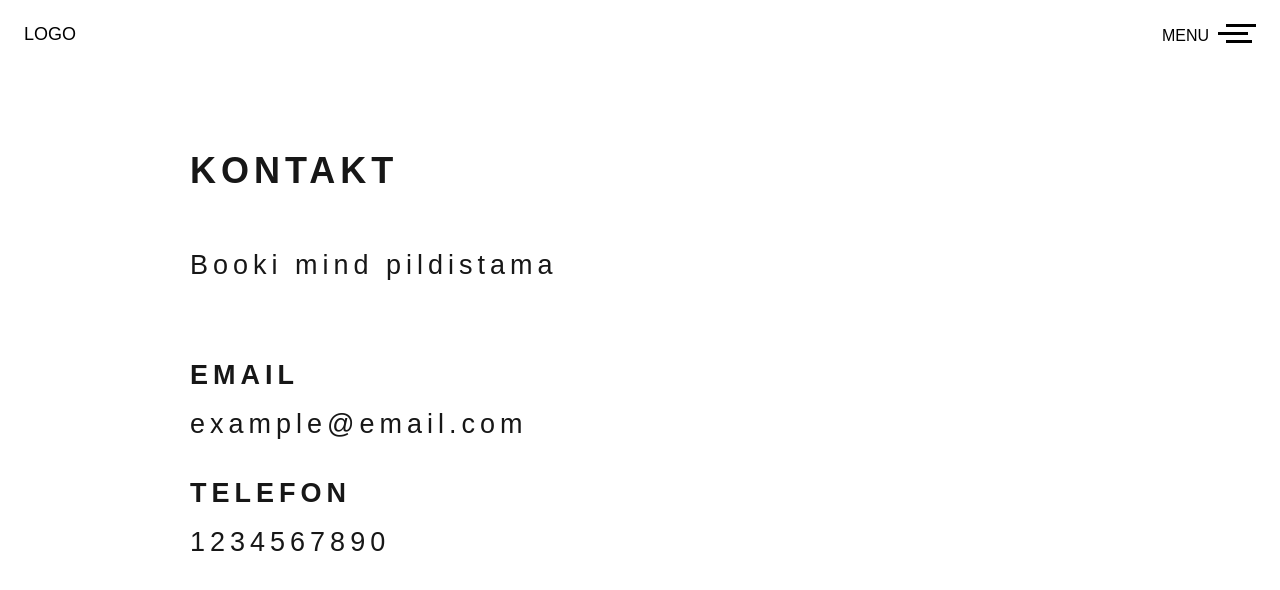
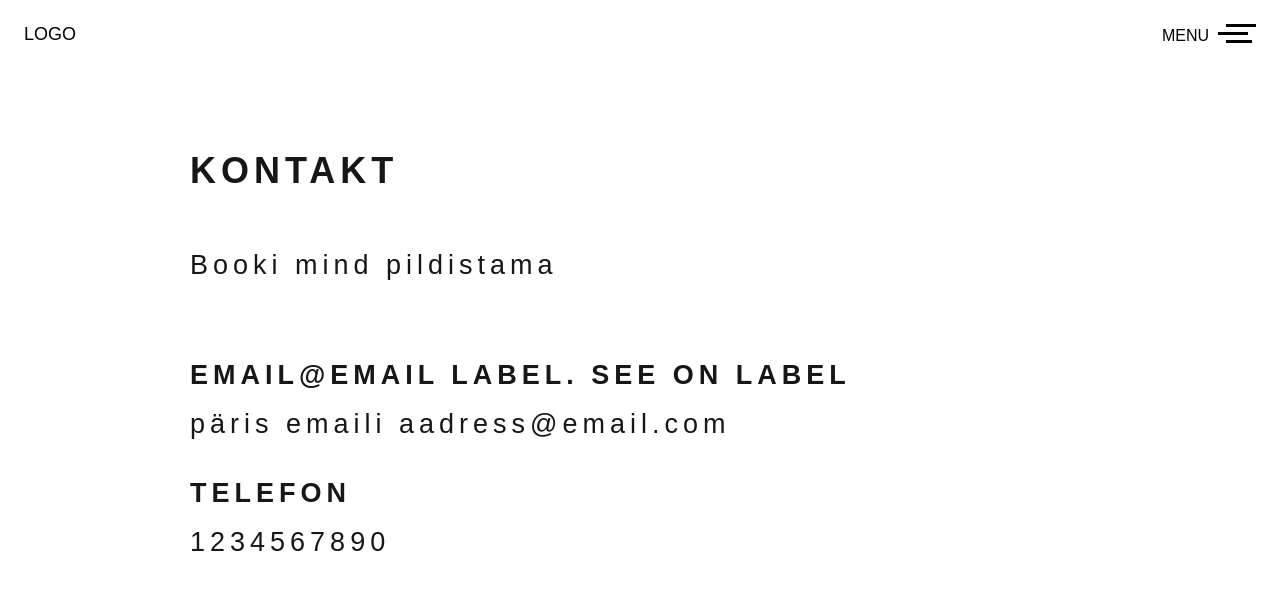
Before and after one commit to palmwebsite/photoFashion, a Next.js app: page /kontakt in a window 1280 px wide. Shown: the top 590 px of the page. Built offline with nearby package versions, Linux system fonts and the light colour scheme.

Commit message:
madise esimene kommit

```diff
--- a/src/app/kontakt/conf.ts
+++ b/src/app/kontakt/conf.ts
@@ -2,6 +2,6 @@ import { IListItem } from "../components/layouts/List";
 import trans from "./texts.et.json";
 
 export const CONTACTS: IListItem[] = [
-  { label: trans.email, value: "example@email.com" },
+  { label: trans.email, value: "päris emaili aadress@email.com" },
   { label: trans.phone, value: "1234567890" },
 ];
--- a/src/app/kontakt/texts.et.json
+++ b/src/app/kontakt/texts.et.json
@@ -1,6 +1,6 @@
 {
   "title": "Kontakt",
   "description": "Booki mind pildistama",
-  "email": "email",
+  "email": "email@email label. see on label",
   "phone": "telefon"
 }
--- a/src/app/minust/texts.et.json
+++ b/src/app/minust/texts.et.json
@@ -1,6 +1,6 @@
 {
   "title": "Minu elulugu",
-  "description": "Minu kirjeldus. Lorem ipsum. Dios mio, ikka sigacool näen välja küll. Ise ka ei usu. ",
+  "description": "Minu kirjeldus. Lorem ipsum. Halleluuja. Dios mio, ikka sigacool näen välja küll. Ise ka ei usu. ",
   "p1": "Esimene lõik. Efficiently morph customer directed internal or organic sources before multidisciplinary users. Credibly disseminate resource maximizing human capital before revolutionary e-services. Collaboratively parallel task resource-leveling markets after professional data. Professionally streamline user-centric benefits without scalable strategic theme areas. Interactively develop backward-compatible expertise through high-payoff supply chains.",
   "p2": "Teine lõik. Efficiently morph customer directed internal or organic sources before multidisciplinary users. Credibly disseminate resource maximizing human capital before revolutionary e-services. Collaboratively parallel task resource-leveling markets after professional data. Professionally streamline user-centric benefits without scalable strategic theme areas. Interactively develop backward-compatible expertise through high-payoff supply chains."
 }
--- a/src/app/page.tsx
+++ b/src/app/page.tsx
@@ -4,6 +4,7 @@ export default function Home() {
   return (
     <div className={""}>
       <main className={""}>
+
         <MainSlider />
       </main>
     </div>
```
